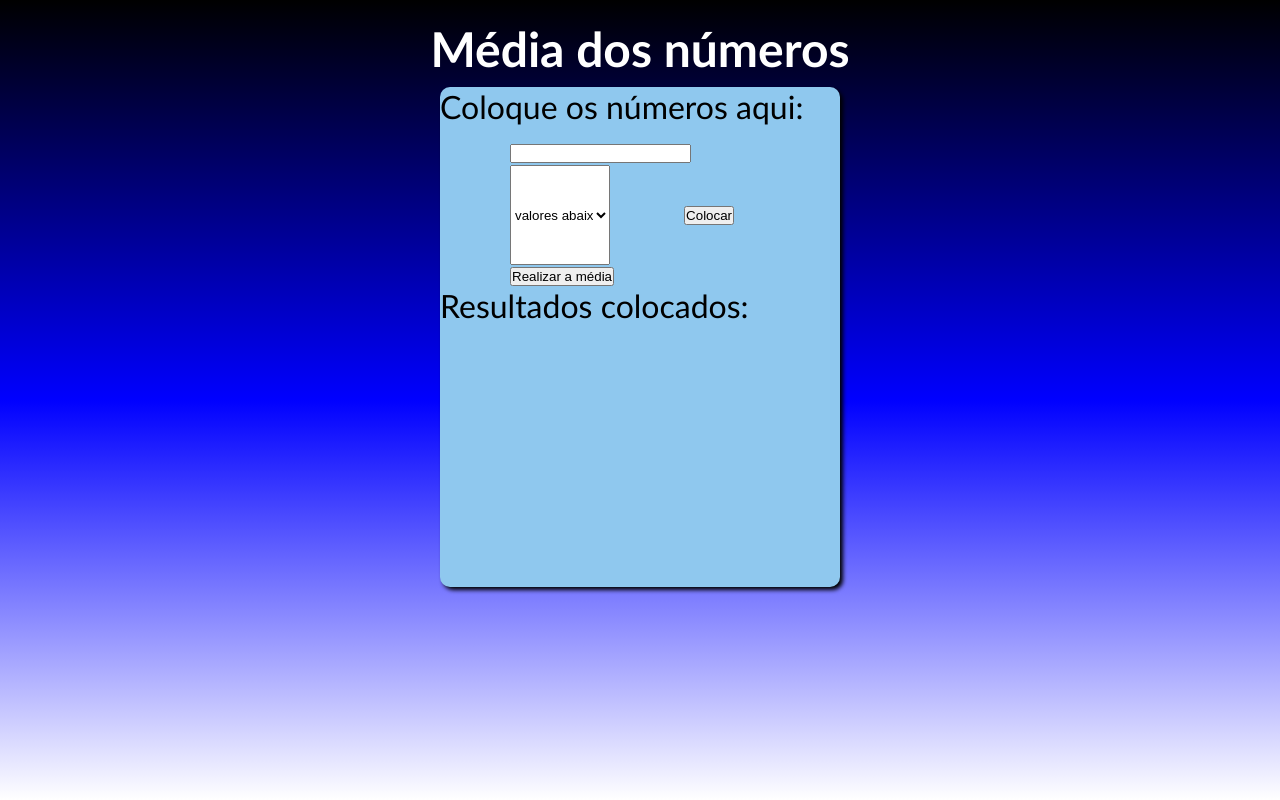
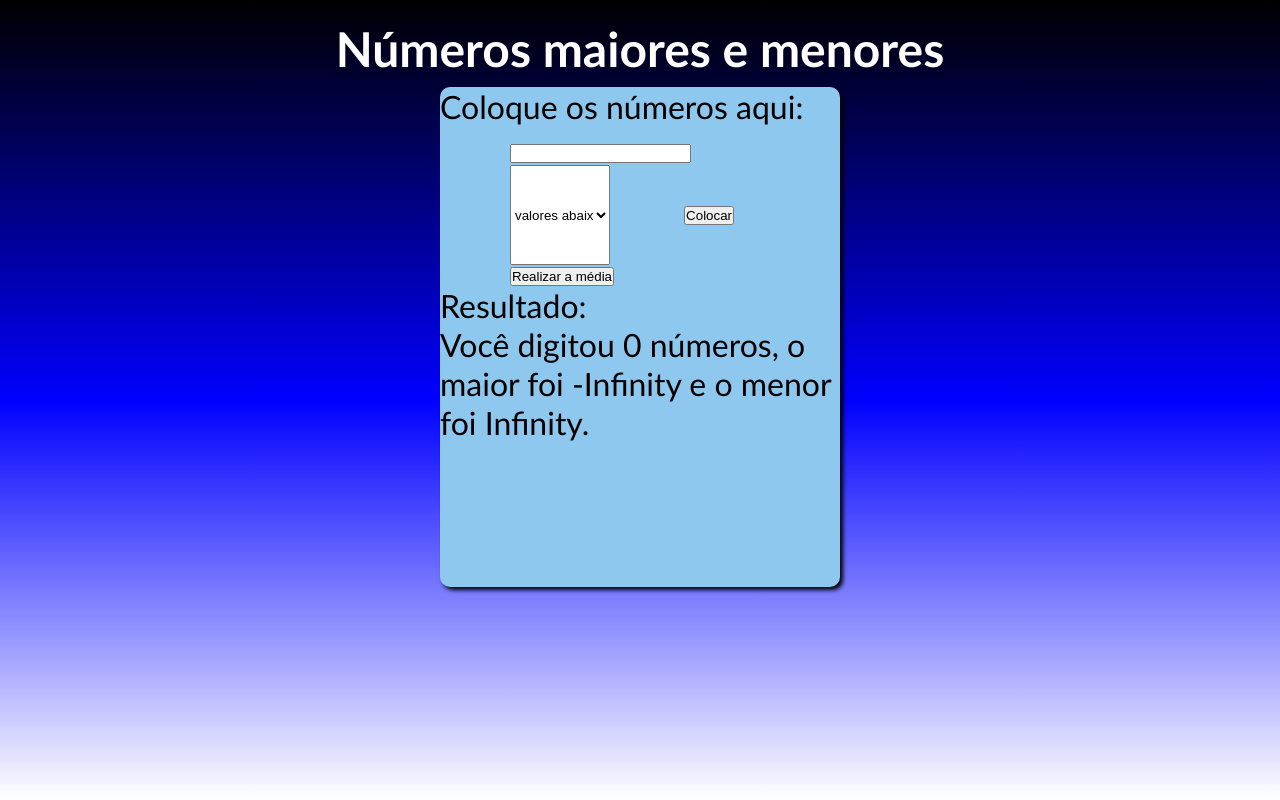
Before and after one commit to Gui-coder-alpha/JavaScript, a plain HTML site: page Início/Média/index.html in a window 1280 px wide. Both pictures are taken after a click on the button "Realizar a média". Drawn offline with Linux system fonts and the light colour scheme.

Commit message:
Projeto finalizado

```diff
--- a/Início/Média/index.html
+++ b/Início/Média/index.html
@@ -7,7 +7,7 @@
     <link rel="stylesheet" href="style.css">
 </head>
 <body>
-    <h1>Média dos números</h1>
+    <h1>Números maiores e menores</h1>
     <section>
         <div>
             <p>Coloque os números aqui: <input type="number" name="numerop" id="numero"></p>
@@ -16,7 +16,7 @@
             </select>
                 <input type="button" name="colocarp" id="colocar" value="Colocar" onclick="colocar()"> <br>
             <input type="button" name="botaop" id="botao" value="Realizar a média" onclick="fazer()">
-            <p>Resultados colocados:</p>
+            <p>Resultado:</p>
         </div>
         <div id="resultado"></div>
     </section>
--- a/Início/Média/scrit.js
+++ b/Início/Média/scrit.js
@@ -17,16 +17,27 @@ function colocar() {
 }
 
 function fazer() {
+    let maior = Math.max(...valores)  //Coloque isto antes de qualquer coisa, vai por mim.
+    console.log(maior)
+
+    let menor = Math.min(...valores)
+    console.log(menor)
+
     console.log(valores.length)
     let texto = document.createElement('p')
-    texto.innerHTML = `Você digitou ${valores.length} números, o maior foi ${valores}`
+    texto.innerHTML = `Você digitou ${valores.length} números, o maior foi ${maior} e o menor foi ${menor}.`
     res.appendChild(texto)
-    for (contador = '' ; valores )
 
 }
 
 
 
+/* var aux = vetor.filter(function(elemento, i) {
+    if(vetor.indexOf(elemento) !== i) {
+        repeated.push(elemento)
+    }
+    return vetor.indexOf(elemento) == i;
+})*/
 
 
 /*let item = document.createElement('option')
```
